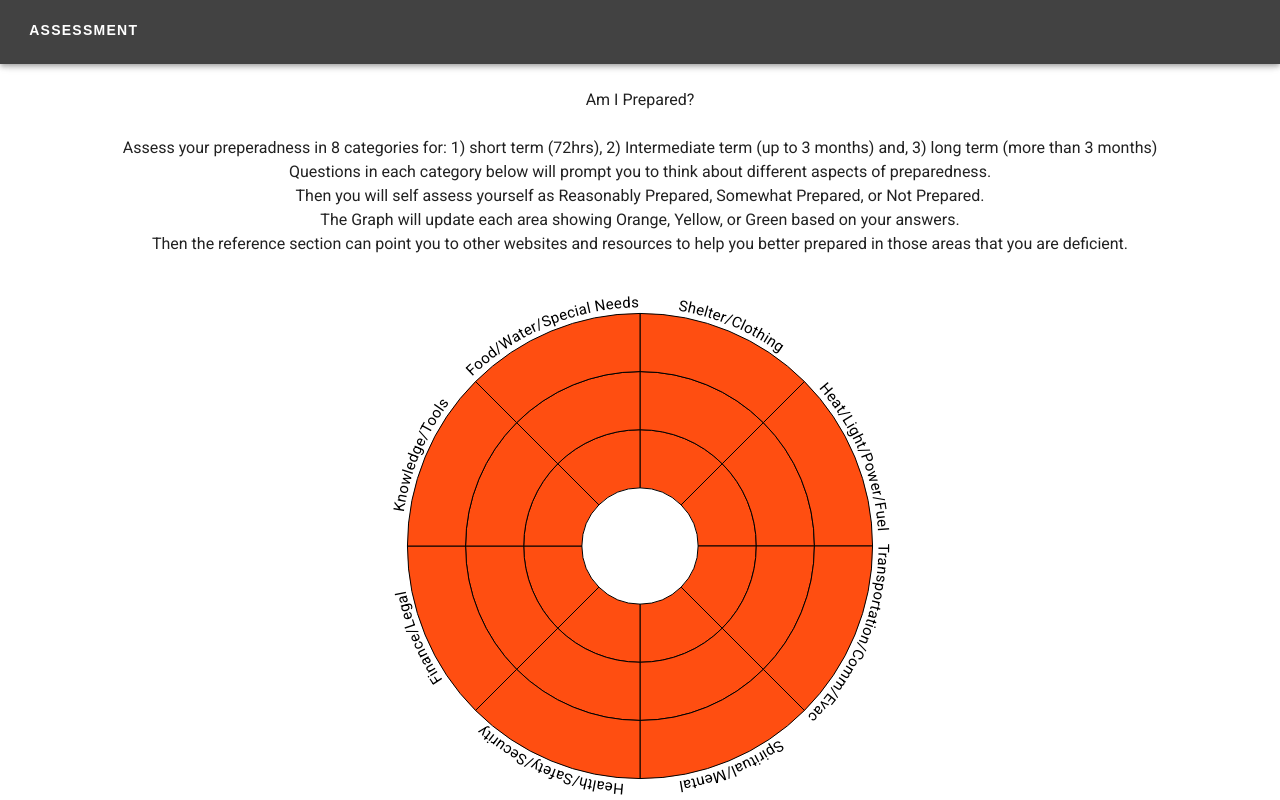
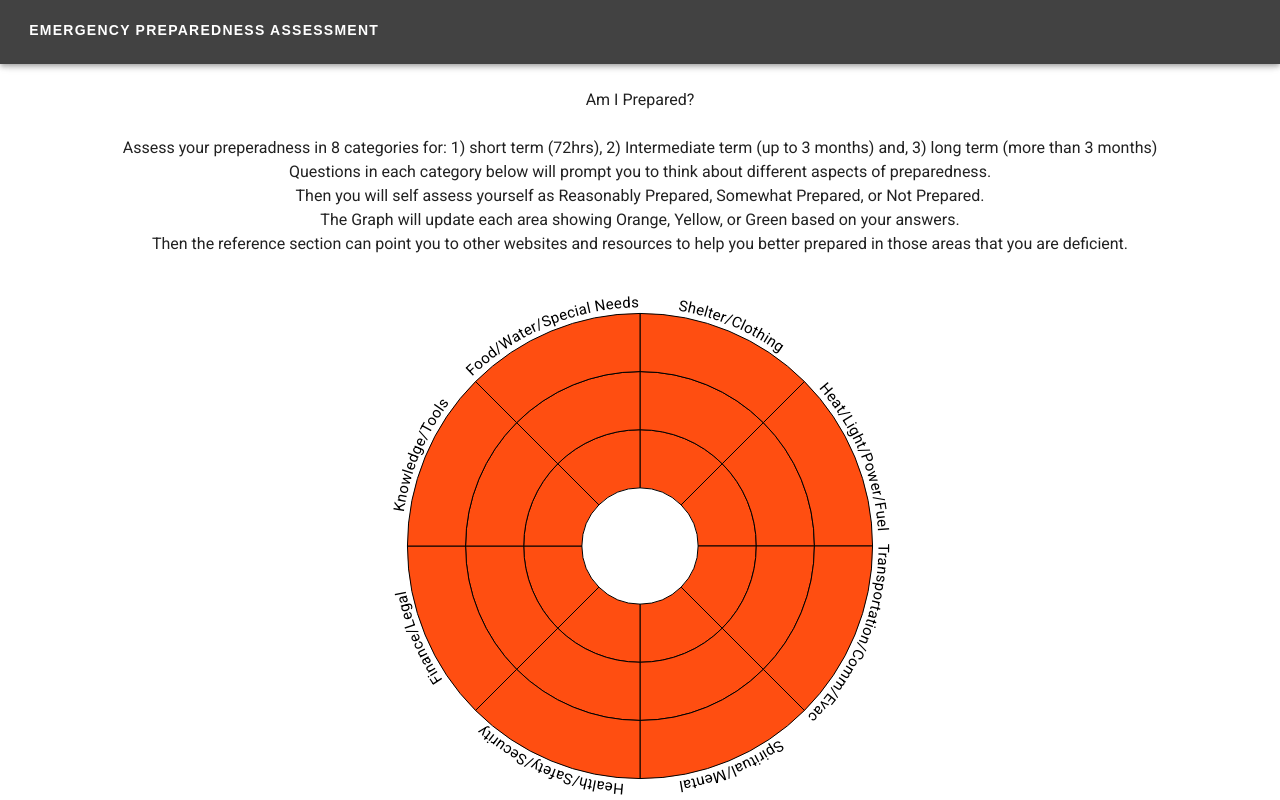
Before and after one commit to N-Westwood/dads-website, a Vue app: page / in a window 1280 px wide. Shown: the top 800 px of the page. Built offline with nearby package versions, Linux system fonts and the light colour scheme.

Commit message:
fixed text in main header

```diff
--- a/src/components/Header.vue
+++ b/src/components/Header.vue
@@ -65,7 +65,7 @@ export default {
   created(){
     let routeName = this.$router.history.current.path
     if (routeName == '/')
-        this.titleText = 'Assessment' //'Emergency Preparedness Assessment'
+        this.titleText = 'Emergency Preparedness Assessment'
       else if (routeName == '/survey'){
         this.titleText = `Assessment' // - ${this.$route.query.id} ${this.$route.query.time}` //Emergency Preparedness
       }
@@ -87,7 +87,7 @@ export default {
     },
     $route(to){
       if (to.name == 'Home')
-        this.titleText = 'Assessment' //'Emergency Preparedness Assessment'
+        this.titleText = 'Emergency Preparedness Assessment'
       else if (to.name == 'Survey'){
         this.titleText = 'Assessment' //Emergency Preparedness Assessment - ${to.query.id} ${to.query.time}`
       }
```
